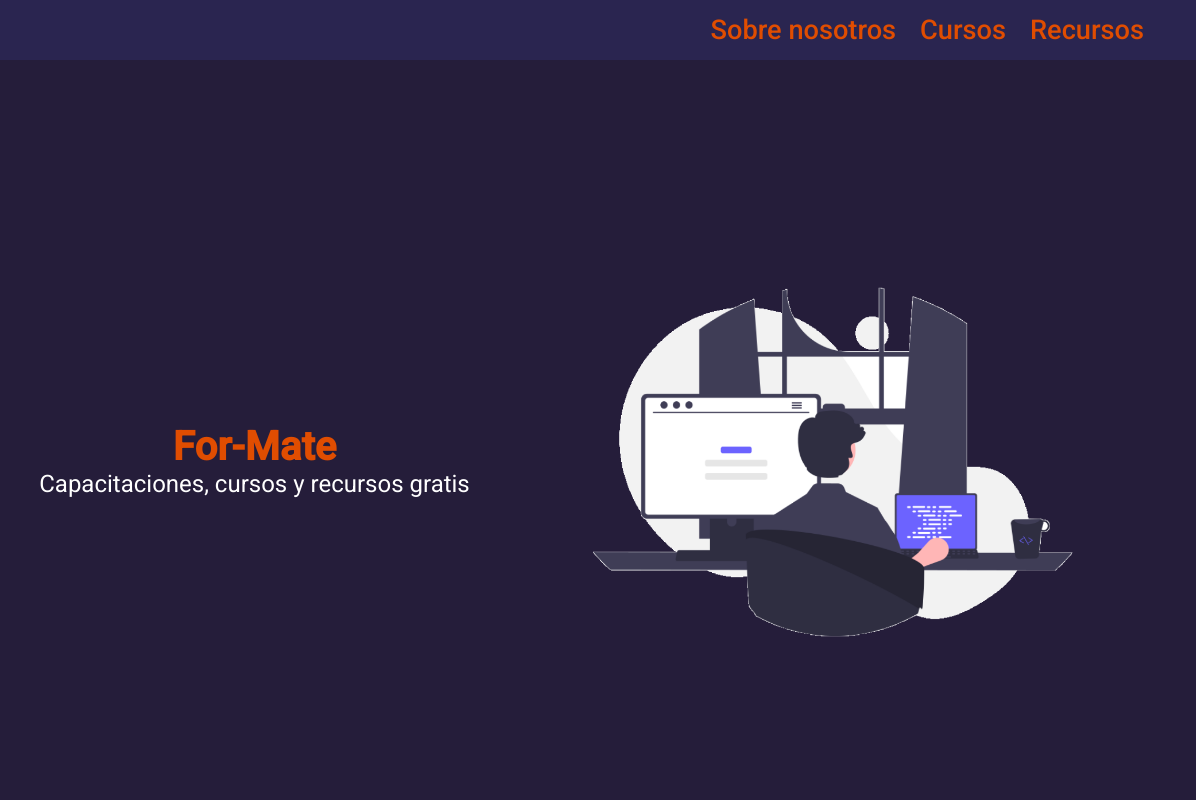
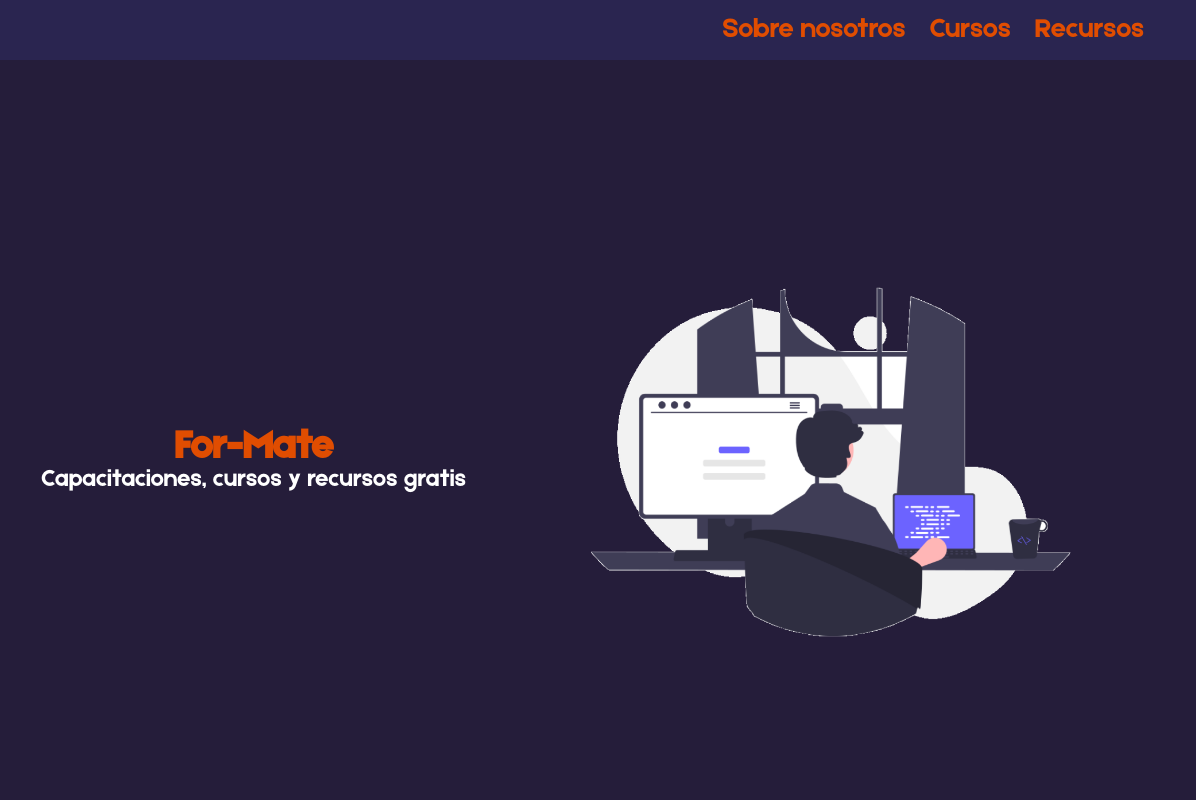
Before and after one commit to fernandoD91/Formate, a plain HTML site: page index.html in a window 1280 px wide. Shown: the top 800 px of the page, 84-1280 px from the left. Drawn offline with Linux system fonts and the light colour scheme.

Commit message:
font-change

```diff
--- a/css/styles.css
+++ b/css/styles.css
@@ -4,10 +4,15 @@
    --darkerBlue: #251D3A;
    --white: #fff;
 }
+@font-face {
+   font-family: ETNA;
+   src: url('../assets/fonts/etna-free-font.otf');
+}
 
 * {
    margin: 0;
    box-sizing: border-box;
+   font-family: 'ETNA','Roboto', sans-serif;
 }
 
 html {
@@ -15,7 +20,7 @@ html {
 }
 
 body {
-   font-family: 'Roboto', sans-serif;
+   /* font-family: 'Roboto', sans-serif; */
    background-color: var(--darkerBlue);
    color: var(--white);
 }
```
Also changed, not shown: assets/fonts/etna-free-font.otf (added).
